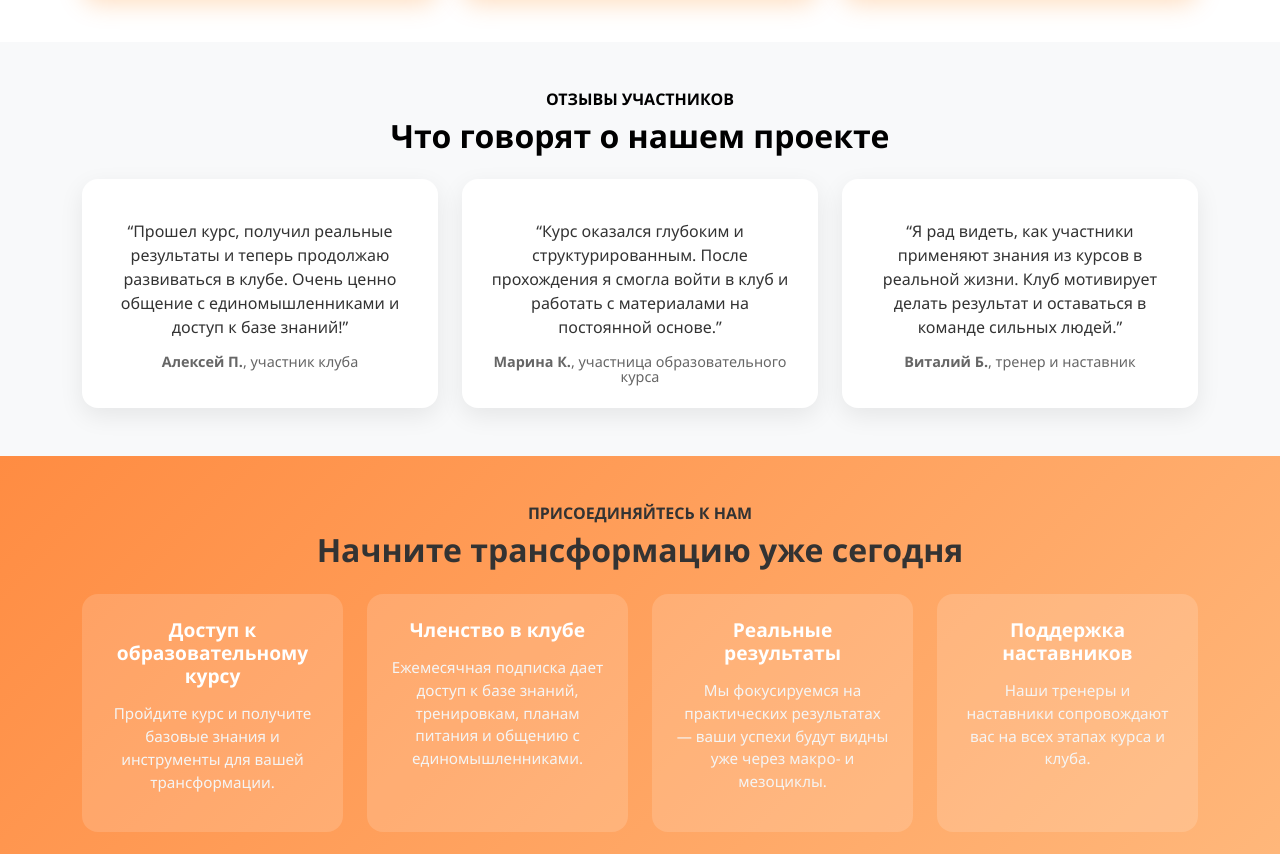
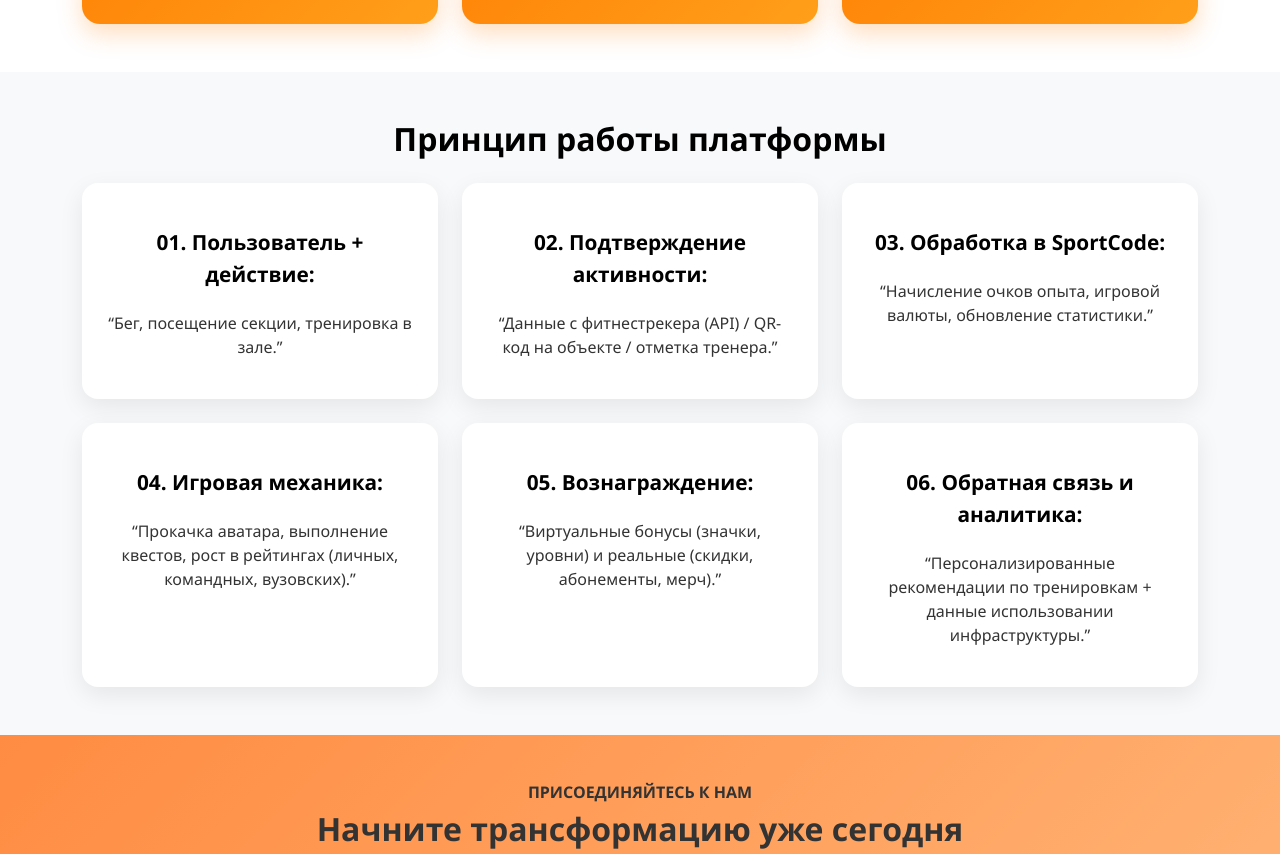
Before and after one commit to Amgalan-459/fsr-exam, an Angular app: page /home in a window 1280 px wide. Shown: the part 1278-2132 px from the top of the page. Built offline with nearby package versions, Linux system fonts and the light colour scheme.

Commit message:
добавил принцип работы

```diff
--- a/src/app/user/pages/naregyme/info-metrics/info-metrics.component.html
+++ b/src/app/user/pages/naregyme/info-metrics/info-metrics.component.html
@@ -1,6 +1,6 @@
 <section class="metrics-section py-5">
   <div class="container text-center">
-    <h6 class="text-uppercase fw-bold text-muted-ink mb-2">ГЕЙМИФИКАЦИЯ СПОРТА В ПЯТИ ПРИНЦИПАХ</h6>
+    <h3 class="fw-bold text-muted-ink mb-4">ГЕЙМИФИКАЦИЯ СПОРТА В ПЯТИ ПРИНЦИПАХ</h3>
 
     <div class="row g-4 d-none d-lg-flex">
       @for(metric of metrics; track $index){
--- a/src/app/user/pages/naregyme/reviews/reviews.component.css
+++ b/src/app/user/pages/naregyme/reviews/reviews.component.css
@@ -59,3 +59,12 @@
 .carousel-indicators button.active {
   background-color: #ff7a00;
 }
+
+.review-cards{
+  height: 100%;
+}
+
+.review-head{
+  font-weight: 700;
+  font-size: 1.3rem;
+}
--- a/src/app/user/pages/naregyme/reviews/reviews.component.html
+++ b/src/app/user/pages/naregyme/reviews/reviews.component.html
@@ -1,16 +1,13 @@
 <section class="reviews-section py-5">
   <div class="container text-center">
-    <h6 class="text-uppercase fw-bold text-muted-ink mb-2">Отзывы участников</h6>
-    <h2 class="fw-bold mb-4">Что говорят о нашем проекте</h2>
+    <h2 class="fw-bold mb-4">Принцип работы платформы</h2>
 
     <div class="row g-4 d-none d-lg-flex">
       @for (review of reviews; track review) {
         <div class="col-lg-4 col-md-6">
-          <div class="review-card p-4 h-100">
+          <div class="review-card p-4 h-100 text-center">
+            <p class="review-head">{{ review.head }}</p>
             <p class="review-text">“{{ review.text }}”</p>
-            <div class="review-author mt-3">
-              <strong>{{ review.name }}</strong>, <span>{{ review.role }}</span>
-            </div>
           </div>
         </div>
       }
@@ -24,10 +21,8 @@
           @for (review of reviews; track review) {
             <div class="carousel-slide">
               <div class="review-card p-4 mx-auto" style="max-width: 280px;">
+                <p class="review-head">{{ review.head }}</p>
                 <p class="review-text">“{{ review.text }}”</p>
-                <div class="review-author mt-3">
-                  <strong>{{ review.name }}</strong>, <span>{{ review.role }}</span>
-                </div>
               </div>
             </div>
           }
--- a/src/app/user/pages/naregyme/reviews/reviews.component.ts
+++ b/src/app/user/pages/naregyme/reviews/reviews.component.ts
@@ -10,19 +10,28 @@ import { Component } from '@angular/core';
 export class ReviewsComponent {
   reviews = [
     {
-      name: 'Алексей П.',
-      role: 'участник клуба',
-      text: 'Прошел курс, получил реальные результаты и теперь продолжаю развиваться в клубе. Очень ценно общение с единомышленниками и доступ к базе знаний!'
+      head: '01. Пользователь + действие:',
+      text: 'Бег, посещение секции, тренировка в зале.'
     },
     {
-      name: 'Марина К.',
-      role: 'участница образовательного курса',
-      text: 'Курс оказался глубоким и структурированным. После прохождения я смогла войти в клуб и работать с материалами на постоянной основе.'
+      head: '02. Подтверждение активности:',
+      text: 'Данные с фитнестрекера (API) / QR-код на объекте / отметка тренера.'
     },
     {
-      name: 'Виталий Б.',
-      role: 'тренер и наставник',
-      text: 'Я рад видеть, как участники применяют знания из курсов в реальной жизни. Клуб мотивирует делать результат и оставаться в команде сильных людей.'
+      head: '03. Обработка в SportCode:',
+      text: 'Начисление очков опыта, игровой валюты, обновление статистики.'
+    },
+    {
+      head: '04. Игровая механика:',
+      text: 'Прокачка аватара, выполнение квестов, рост в рейтингах (личных, командных, вузовских).'
+    },
+    {
+      head: '05. Вознаграждение:',
+      text: 'Виртуальные бонусы (значки, уровни) и реальные (скидки, абонементы, мерч).'
+    },
+    {
+      head: '06. Обратная связь и аналитика:',
+      text: 'Персонализированные рекомендации по тренировкам + данные использовании инфраструктуры.'
     }
   ];
 
```
